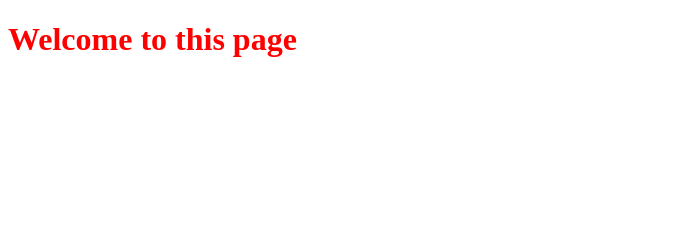
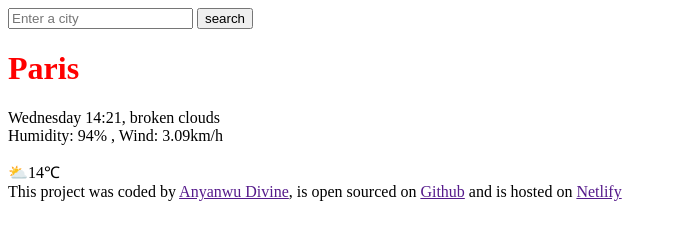
Before and after one commit to de-hinx/time-page, a plain HTML site: page index.html in a window 1280 px wide. Shown: the whole page, without its empty margins (0-677 px from the left). Drawn offline with Linux system fonts and the light colour scheme.

Commit message:
made updates to the index. html
added a form, text and submit input, and  classes, inputted more details and elements to the html

```diff
--- a/index.html
+++ b/index.html
@@ -7,7 +7,40 @@
     <link rel="stylesheet" href="index.css" />
   </head>
   <body>
-    <h1>Welcome to this page</h1>
+    <div class="container">
+      <header>
+        <form action="">
+          <input
+            type="search"
+            placeholder="Enter a city"
+            required
+            class="search-value"
+          />
+          <input type="submit" value="search" class="search-button" />
+        </form>
+      </header>
+      <main>
+        <div class="weather-condition">
+          <div>
+            <h1>Paris</h1>
+            <p>
+              Wednesday 14:21, broken clouds <br />Humidity:
+              <span id="hum" class="strong">94%</span> , Wind:
+              <span id="speed" class="strong"> 3.09km/h</span>
+            </p>
+          </div>
+          <div>
+            <span class="emoji">⛅</span><span class="temp-value">14</span
+            ><span class="degree">℃</span>
+          </div>
+        </div>
+      </main>
+
+      <footer>
+        This project was coded by <a href=""> Anyanwu Divine</a>, is open
+        sourced on <a href="">Github</a> and is hosted on <a href="">Netlify</a>
+      </footer>
+    </div>
     <script src="index.js"></script>
   </body>
 </html>
--- a/index.js
+++ b/index.js
@@ -1 +1 @@
-alert(`welcome`);
+//alert(`welcome`);
```
